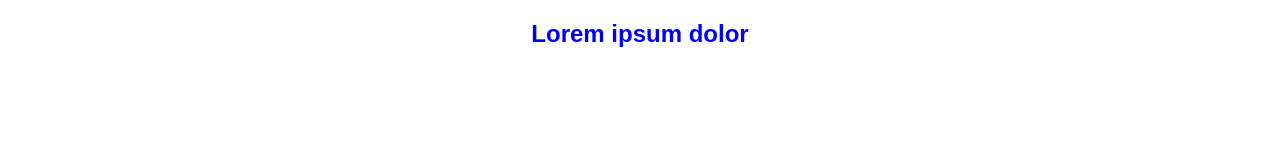
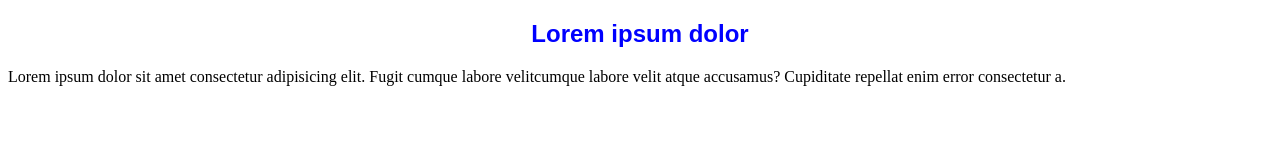
Before and after one commit to tsvubz/git-html-exercise8.1, a plain HTML site: page index.html in a window 1280 px wide. Drawn offline with Linux system fonts and the light colour scheme.

Commit message:
add paragraph

```diff
--- a/index.html
+++ b/index.html
@@ -9,6 +9,8 @@
 </head>
 <body>
   <h2>Lorem ipsum dolor</h2>
-
+  <p>Lorem ipsum dolor sit amet consectetur adipisicing elit.
+    Fugit <span class="p-text">cumque labore velit</span>cumque labore velit atque accusamus?
+    Cupiditate repellat enim error consectetur a.</p>
 </body>
 </html>
```
